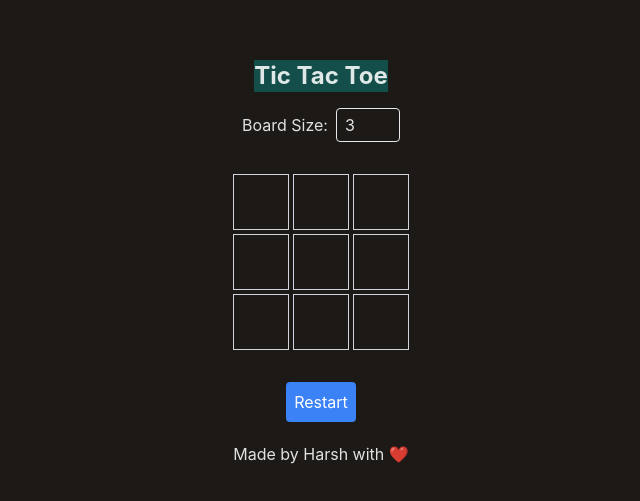
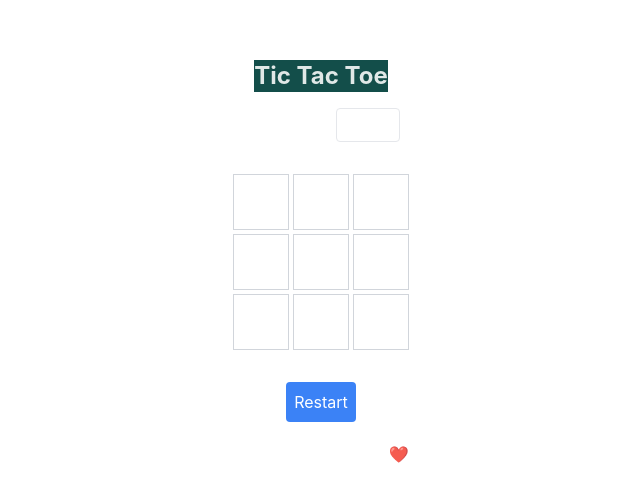
Before and after one commit to Harsh244007/tic-tac-toe-preact-ts-tw, a Preact app: page / in a window 1280 px wide. Shown: the part 137-638 px from the top of the page, without its empty margins (319-959 px from the left). Built offline with nearby package versions, Linux system fonts and the light colour scheme.

Commit message:
* Test commit for iframe in pstfolio.

```diff
--- a/src/index.css
+++ b/src/index.css
@@ -8,7 +8,7 @@ body {
   transition: all 0.3s ease;
   color-scheme: light dark;
   color: rgba(255, 255, 255, 0.87);
-  background-color: #1c1917;
+  background-color: transparent;
   scrollbar-width: thin;
   scroll-behavior: smooth;
   font-synthesis: none;
```
